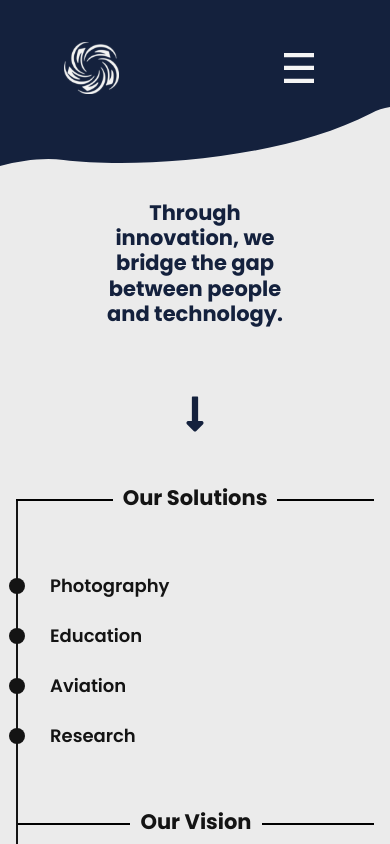
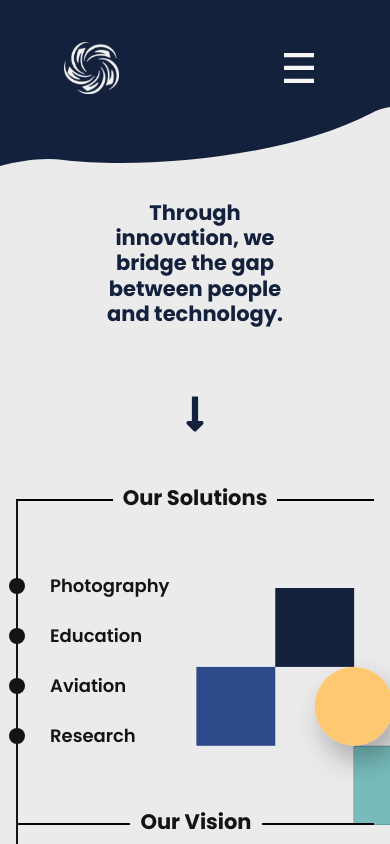
Before and after one commit to LGP21-LGP1/lgp21-lgp1.github.io, a Next.js app: page / in a window 390 px wide. Shown: the top 844 px of the page. Built offline with nearby package versions, Linux system fonts and the light colour scheme; no server answers; a web font is replaced by a local one.

Commit message:
fixed svgs positioning

```diff
--- a/styles/home.module.css
+++ b/styles/home.module.css
@@ -559,10 +559,6 @@
     display: none;
   }
 
-  #abstractArt {
-    display: none;
-  }
-
   #lShape {
     display: none;
   }
@@ -576,4 +572,11 @@
   #yellowLines {
     display: none;
   }
+
+  #abstractArt {
+    bottom: 350px;
+    width: 247px;
+    height: 237px;
+    left: 50%;
+  }
 }
```
